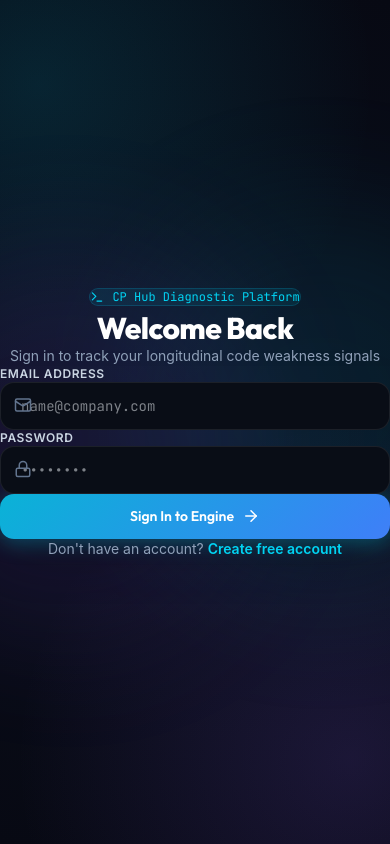
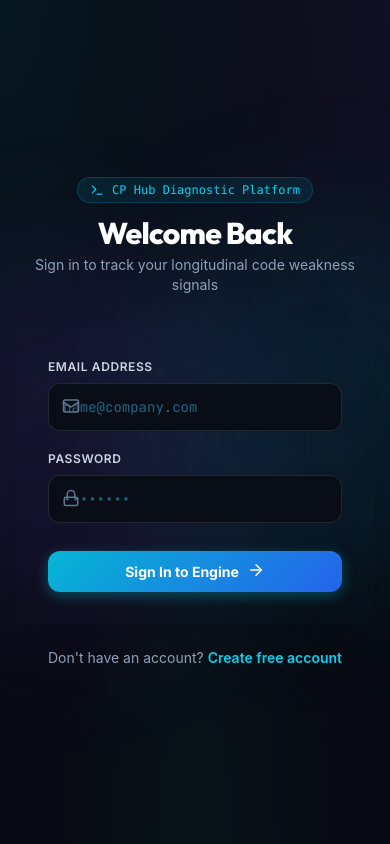
Before and after one commit to aadamaftabpersonal-boop/Productivity_App, a React (Vite) app in the folder frontend/: page /login in a window 390 px wide. Built offline with nearby package versions, Linux system fonts and the light colour scheme; no server answers.

Commit message:
style(ui): redesign SaaS dashboard with high-contrast surfaces, responsive radar chart, and clean spacious typography

```diff
--- a/frontend/src/components/WeaknessRadar.jsx
+++ b/frontend/src/components/WeaknessRadar.jsx
@@ -3,20 +3,18 @@ import React from 'react';
 export default function WeaknessRadar({ masteryData }) {
   if (!masteryData || masteryData.length === 0) {
     return (
-      <div className="glass-card p-6 text-center text-slate-400">
+      <div className="saas-card p-6 text-center text-slate-400 font-mono text-sm">
         No concept mastery data recorded yet.
       </div>
     );
   }
 
-  // Pick top 6-8 concepts for clean radar representation
   const radarPoints = masteryData.slice(0, 7);
   const total = radarPoints.length;
 
-  const center = 150;
-  const radius = 100;
+  const center = 175;
+  const radius = 105;
 
-  // Calculate polygon vertex coordinates for radar grid
   const getCoordinates = (index, valuePct) => {
     const angle = (Math.PI * 2 / total) * index - Math.PI / 2;
     const currentRadius = (valuePct / 100) * radius;
@@ -25,7 +23,6 @@ export default function WeaknessRadar({ masteryData }) {
     return { x, y };
   };
 
-  // Build SVG polygon points string for user mastery
   const userPolygonPoints = radarPoints
     .map((item, idx) => {
       const { x, y } = getCoordinates(idx, item.mastery_percent);
@@ -33,22 +30,20 @@ export default function WeaknessRadar({ masteryData }) {
     })
     .join(' ');
 
-  // Grid levels (25%, 50%, 75%, 100%)
   const gridLevels = [0.25, 0.5, 0.75, 1.0];
 
   return (
-    <div className="glass-card p-6 flex flex-col items-center">
-      <div className="flex justify-between items-center w-full mb-4">
-        <div>
-          <h3 className="text-xl font-bold text-white tracking-wide">Weakness Mastery Radar</h3>
-          <p className="text-sm text-slate-400">Longitudinal Concept Strength (0-100%)</p>
+    <div className="saas-card p-6 flex flex-col items-center border-cyan-500/20">
+      <div className="w-full border-b border-slate-800 pb-4 mb-4">
+        <div className="flex justify-between items-center mb-1">
+          <h3 className="text-lg font-bold text-white font-heading">Weakness Mastery Radar</h3>
+          <span className="badge badge-cyan">AST Grounded</span>
         </div>
-        <span className="badge badge-cyan">AST & Performance Grounded</span>
+        <p className="text-xs text-slate-400">Longitudinal Concept Strength (0-100%)</p>
       </div>
 
-      <div className="relative w-[300px] h-[300px] flex justify-center items-center">
-        <svg width="300" height="300" className="overflow-visible">
-          {/* Background Grid Hexagons */}
+      <div className="relative w-full max-w-[350px] aspect-square flex justify-center items-center py-2">
+        <svg viewBox="0 0 350 350" className="w-full h-full overflow-visible">
           {gridLevels.map((lvl, lIdx) => {
             const levelPoints = radarPoints
               .map((_, idx) => {
@@ -67,7 +62,6 @@ export default function WeaknessRadar({ masteryData }) {
             );
           })}
 
-          {/* Axis Spoke Lines */}
           {radarPoints.map((_, idx) => {
             const { x, y } = getCoordinates(idx, 100);
             return (
@@ -83,36 +77,30 @@ export default function WeaknessRadar({ masteryData }) {
             );
           })}
 
-          {/* User Mastery Polygon Area */}
           <polygon
             points={userPolygonPoints}
-            fill="rgba(6, 182, 212, 0.25)"
+            fill="rgba(6, 182, 212, 0.2)"
             stroke="#06B6D4"
             strokeWidth="2.5"
-            className="transition-all duration-500 ease-out"
           />
 
-          {/* Radar Category Labels and Vertex Dots */}
           {radarPoints.map((item, idx) => {
             const { x, y } = getCoordinates(idx, item.mastery_percent);
-            const labelPos = getCoordinates(idx, 118);
+            const labelPos = getCoordinates(idx, 132);
 
             return (
               <g key={idx}>
-                {/* Glowing Vertex Point */}
                 <circle
                   cx={x}
                   cy={y}
                   r="4"
                   fill="#06B6D4"
-                  className="filter drop-shadow-[0_0_8px_#06B6D4]"
                 />
-                {/* Concept Label */}
                 <text
                   x={labelPos.x}
                   y={labelPos.y}
-                  fill="#94A3B8"
-                  fontSize="11"
+                  fill="#cbd5e1"
+                  fontSize="10"
                   fontFamily="Inter, sans-serif"
                   fontWeight="600"
                   textAnchor="middle"
--- a/frontend/src/index.css
+++ b/frontend/src/index.css
@@ -1,204 +1,161 @@
 @import "tailwindcss";
 
-:root {
-  --bg-dark: #070913;
-  --bg-surface: #0e1322;
-  --bg-card: rgba(15, 22, 38, 0.75);
-  --bg-card-hover: rgba(22, 32, 54, 0.85);
+@layer base {
+  body {
+    background-color: #070a12;
+    background-image:
+      radial-gradient(at 0% 0%, rgba(6, 182, 212, 0.08) 0px, transparent 50%),
+      radial-gradient(at 100% 0%, rgba(139, 92, 246, 0.08) 0px, transparent 50%),
+      radial-gradient(at 50% 100%, rgba(16, 185, 129, 0.05) 0px, transparent 50%);
+    background-attachment: fixed;
+    color: #f1f5f9;
+    font-family: 'Inter', system-ui, -apple-system, sans-serif;
+    -webkit-font-smoothing: antialiased;
+  }
 
-  --border-subtle: rgba(255, 255, 255, 0.08);
-  --border-glow: rgba(6, 182, 212, 0.35);
-
-  --primary-cyan: #06b6d4;
-  --primary-cyan-glow: rgba(6, 182, 212, 0.25);
-  --accent-violet: #8b5cf6;
-  --accent-violet-glow: rgba(139, 92, 246, 0.25);
-
-  --text-main: #f8fafc;
-  --text-muted: #94a3b8;
-  --text-dim: #64748b;
-
-  --font-heading: 'Outfit', sans-serif;
-  --font-body: 'Inter', sans-serif;
-  --font-mono: 'JetBrains Mono', monospace;
+  h1, h2, h3, h4, h5, h6 {
+    font-family: 'Outfit', 'Inter', sans-serif;
+  }
 }
 
-* {
-  box-sizing: border-box;
-  margin: 0;
-  padding: 0;
-}
-
-body {
-  background-color: var(--bg-dark);
-  color: var(--text-main);
-  font-family: var(--font-body);
-  min-height: 100vh;
-  overflow-x: hidden;
-  background-image:
-    radial-gradient(circle at 10% 10%, rgba(6, 182, 212, 0.15) 0%, transparent 40%),
-    radial-gradient(circle at 90% 90%, rgba(139, 92, 246, 0.15) 0%, transparent 40%),
-    radial-gradient(circle at 50% 50%, rgba(15, 22, 38, 0.5) 0%, transparent 100%);
-  background-attachment: fixed;
-}
-
-h1, h2, h3, h4, h5, h6 {
-  font-family: var(--font-heading);
-  letter-spacing: -0.02em;
-}
-
-/* Glassmorphism SaaS Cards */
+/* SaaS Card & Panel Design System */
 .saas-card {
-  background: var(--bg-card);
-  backdrop-filter: blur(20px);
-  -webkit-backdrop-filter: blur(20px);
-  border: 1px solid var(--border-subtle);
-  border-radius: 20px;
-  box-shadow: 0 20px 50px -15px rgba(0, 0, 0, 0.6);
-  transition: all 0.3s cubic-bezier(0.4, 0, 0.2, 1);
+  background: rgba(15, 23, 42, 0.75);
+  backdrop-filter: blur(16px);
+  border: 1px solid rgba(255, 255, 255, 0.1);
+  border-radius: 1rem;
+  box-shadow: 0 10px 30px -10px rgba(0, 0, 0, 0.5);
+  transition: all 0.25s cubic-bezier(0.4, 0, 0.2, 1);
 }
 
 .saas-card:hover {
-  border-color: rgba(255, 255, 255, 0.16);
-  box-shadow: 0 25px 60px -15px rgba(6, 182, 212, 0.15);
+  border-color: rgba(6, 182, 212, 0.3);
+  box-shadow: 0 15px 35px -10px rgba(6, 182, 212, 0.12);
 }
 
 .saas-card-interactive {
   cursor: pointer;
 }
 
-.saas-card-interactive:hover {
-  transform: translateY(-3px);
-  border-color: var(--border-glow);
-  box-shadow: 0 20px 40px -10px rgba(6, 182, 212, 0.25);
-}
-
-/* Commercial Gradient Buttons */
+/* Glass Buttons */
 .btn-primary {
-  background: linear-gradient(135deg, #06b6d4 0%, #3b82f6 50%, #8b5cf6 100%);
-  background-size: 200% 200%;
-  animation: gradientShift 6s ease infinite;
+  background: linear-gradient(135deg, #06b6d4 0%, #2563eb 100%);
   color: #ffffff;
-  font-family: var(--font-heading);
-  font-weight: 600;
+  font-weight: 700;
   font-size: 0.875rem;
-  padding: 0.75rem 1.5rem;
-  border-radius: 14px;
+  padding: 0.625rem 1.25rem;
+  border-radius: 0.75rem;
+  box-shadow: 0 4px 14px 0 rgba(6, 182, 212, 0.35);
+  transition: all 0.2s ease;
+  display: inline-flex;
+  items-center: center;
+  gap: 0.5rem;
   border: none;
   cursor: pointer;
-  box-shadow: 0 4px 20px rgba(6, 182, 212, 0.35);
-  transition: all 0.25s ease;
-  display: inline-flex;
-  align-items: center;
-  gap: 0.5rem;
 }
 
 .btn-primary:hover {
-  transform: translateY(-2px);
-  box-shadow: 0 8px 25px rgba(6, 182, 212, 0.5);
-  filter: brightness(1.15);
+  transform: translateY(-1px);
+  box-shadow: 0 6px 20px 0 rgba(6, 182, 212, 0.5);
+  filter: brightness(1.1);
+}
+
+.btn-primary:active {
+  transform: translateY(0);
 }
 
 .btn-secondary {
-  background: rgba(255, 255, 255, 0.04);
-  color: var(--text-main);
-  border: 1px solid var(--border-subtle);
-  font-family: var(--font-heading);
+  background: rgba(30, 41, 59, 0.8);
+  color: #e2e8f0;
   font-weight: 600;
   font-size: 0.875rem;
-  padding: 0.75rem 1.5rem;
-  border-radius: 14px;
+  padding: 0.625rem 1.25rem;
+  border-radius: 0.75rem;
+  border: 1px solid rgba(255, 255, 255, 0.12);
+  transition: all 0.2s ease;
+  display: inline-flex;
+  items-center: center;
+  gap: 0.5rem;
   cursor: pointer;
-  transition: all 0.2s ease;
 }
 
 .btn-secondary:hover {
-  background: rgba(255, 255, 255, 0.08);
-  border-color: rgba(255, 255, 255, 0.2);
-  transform: translateY(-1px);
+  background: rgba(51, 65, 85, 0.9);
+  color: #ffffff;
+  border-color: rgba(255, 255, 255, 0.25);
 }
 
 /* Badges */
 .badge {
   display: inline-flex;
   align-items: center;
-  gap: 0.4rem;
-  padding: 0.35rem 0.8rem;
+  gap: 0.375rem;
+  padding: 0.25rem 0.75rem;
   border-radius: 9999px;
   font-size: 0.75rem;
   font-weight: 700;
-  text-transform: uppercase;
-  letter-spacing: 0.06em;
+  font-family: ui-monospace, SFMono-Regular, Menlo, Monaco, Consolas, monospace;
 }
 
 .badge-cyan {
   background: rgba(6, 182, 212, 0.12);
-  color: #06b6d4;
+  color: #22d3ee;
   border: 1px solid rgba(6, 182, 212, 0.3);
 }
 
 .badge-violet {
   background: rgba(139, 92, 246, 0.12);
-  color: #8b5cf6;
+  color: #a78bfa;
   border: 1px solid rgba(139, 92, 246, 0.3);
 }
 
 .badge-emerald {
   background: rgba(16, 185, 129, 0.12);
-  color: #10b981;
+  color: #34d399;
   border: 1px solid rgba(16, 185, 129, 0.3);
 }
 
 .badge-amber {
   background: rgba(245, 158, 11, 0.12);
-  color: #f59e0b;
+  color: #fbbf24;
   border: 1px solid rgba(245, 158, 11, 0.3);
 }
 
 .badge-rose {
   background: rgba(244, 63, 94, 0.12);
-  color: #f43f5e;
+  color: #fb7185;
   border: 1px solid rgba(244, 63, 94, 0.3);
 }
 
-/* Code Editor IDE Container */
+/* Code Editor & Terminal Input */
 .code-editor {
-  font-family: var(--font-mono);
+  font-family: 'JetBrains Mono', ui-monospace, monospace;
   background: #090d16;
-  color: #f1f5f9;
-  border: 1px solid var(--border-subtle);
-  border-radius: 14px;
-  padding: 1.25rem;
+  color: #38bdf8;
+  border: 1px solid rgba(255, 255, 255, 0.1);
+  border-radius: 0.75rem;
+  padding: 0.875rem;
   width: 100%;
-  resize: vertical;
-  outline: none;
-  transition: all 0.2s ease;
 }
 
 .code-editor:focus {
+  outline: none;
   border-color: #06b6d4;
   box-shadow: 0 0 0 3px rgba(6, 182, 212, 0.2);
 }
 
-/* Keyframes */
-@keyframes gradientShift {
-  0% { background-position: 0% 50%; }
-  50% { background-position: 100% 50%; }
-  100% { background-position: 0% 50%; }
-}
-
-/* Custom Scrollbars */
+/* Custom Scrollbar */
 ::-webkit-scrollbar {
-  width: 8px;
-  height: 8px;
+  width: 6px;
+  height: 6px;
 }
 ::-webkit-scrollbar-track {
-  background: rgba(7, 9, 19, 0.8);
+  background: #070a12;
 }
 ::-webkit-scrollbar-thumb {
-  background: rgba(255, 255, 255, 0.12);
-  border-radius: 4px;
+  background: #1e293b;
+  border-radius: 3px;
 }
 ::-webkit-scrollbar-thumb:hover {
-  background: rgba(255, 255, 255, 0.25);
+  background: #06b6d4;
 }
```
Also changed, not shown: frontend/src/components/Layout.jsx (+21 -20 lines), frontend/src/pages/Dashboard.jsx (+34 -33 lines).
